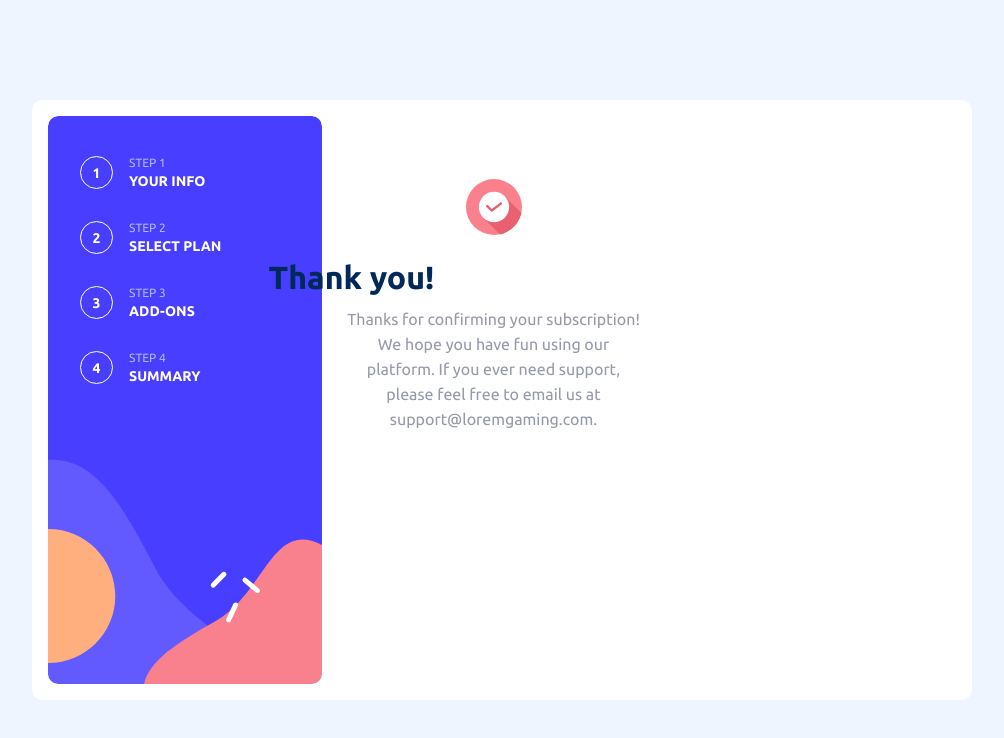
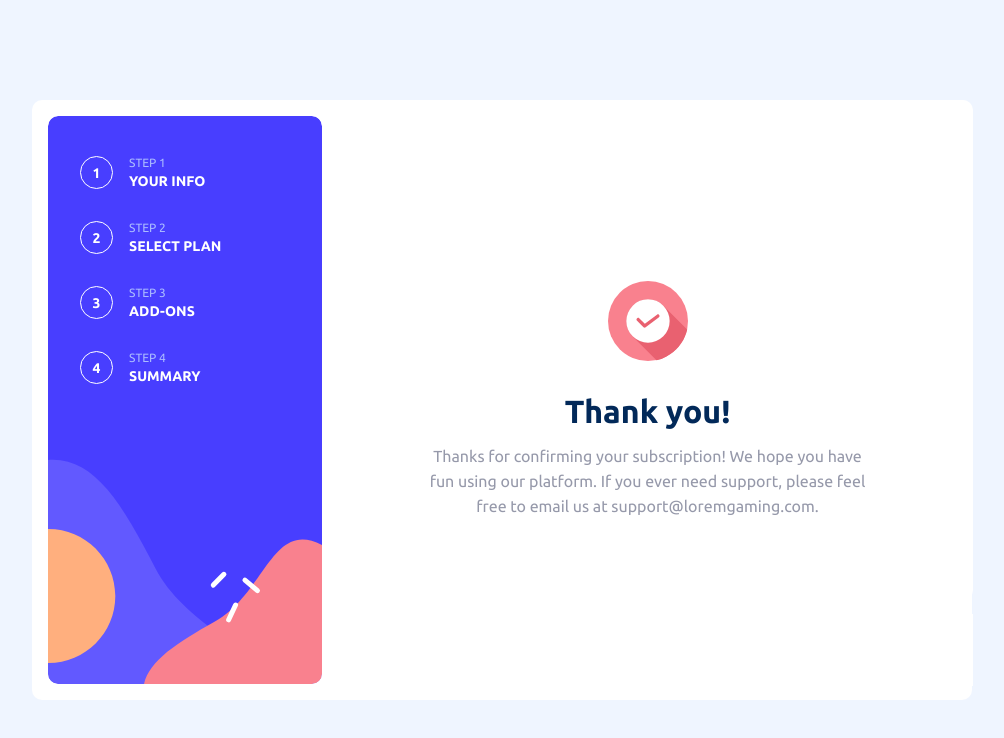
Before and after one commit to claystuart/multi-step-form, a React (Create React App) app: page /thankYou in a window 1280 px wide. Shown: the top 738 px of the page, without its empty margins (138-1142 px from the left). Built offline with nearby package versions, Linux system fonts and the light colour scheme.

Commit message:
Styled ThankYou and removed inFunction styling.

```diff
--- /dev/null
+++ b/src/css/thankYou.css
@@ -0,0 +1,49 @@
+.thankYouContainer {
+  width: 343px;
+  height: 400px;
+  background-color: white;
+  border-radius: 10px;
+  display: flex;
+  flex-direction: column;
+  align-items: center;
+}
+
+.imgStyle {
+  width: 56;
+  height: 56;
+  margin-top: 79px;
+}
+
+.thankYou-heading {
+  margin-top: 24px;
+}
+
+.thankYou-subheading {
+  width: 295px;
+  height: 125px;
+  text-align: center;
+  line-height: 25px;
+}
+
+@media (min-width: 940px) {
+  .thankYouContainer {
+    width: 651px;
+    height: 500px;
+    justify-content: start;
+  }
+  .imgStyle {
+    margin-top: 181px;
+    width: 80px;
+    height: 80px;
+  }
+
+  .thankYou-heading {
+    margin-top: 32px;
+    text-align: center;
+  }
+
+  .thankYou-subheading {
+    margin-top: 14px;
+    width: 450px;
+  }
+}
--- a/src/pages/ThankYou.jsx
+++ b/src/pages/ThankYou.jsx
@@ -1,34 +1,13 @@
 import thankYouImage from "../images/icon-thank-you.svg"
+import "../css/thankYou.css"
 
 export default function ThankYou() {
-    let thankYouStyle = {
-        width: 343,
-        height: 400,
-        background: "white",
-        borderRadius: 10,
-        display: "flex",
-        flexDirection: "column",
-        alignItems: "center"
-    }
-
-    let imgStyle = {
-        width: 56,
-        height: 56,
-        marginTop: 79
-    }
-
-    let noteStyle = {
-        width: 295,
-        height: 125,
-        textAlign: "center",
-        lineHeight: "25px"
-    }
 
     return (
-        <div style={thankYouStyle}>
-            <img src={thankYouImage} style={imgStyle} alt="Thank You" />
-            <h1 style={{ marginTop: 24 }}>Thank you!</h1>
-            <h2 style={noteStyle}>Thanks for confirming your subscription! We hope you have fun
+        <div className="thankYouContainer">
+            <img src={thankYouImage} className="imgStyle" alt="Thank You" />
+            <h1 className="thankYou-heading">Thank you!</h1>
+            <h2 className="thankYou-subheading">Thanks for confirming your subscription! We hope you have fun
                 using our platform. If you ever need support, please feel free
                 to email us at support@loremgaming.com.</h2>
         </div>
```
